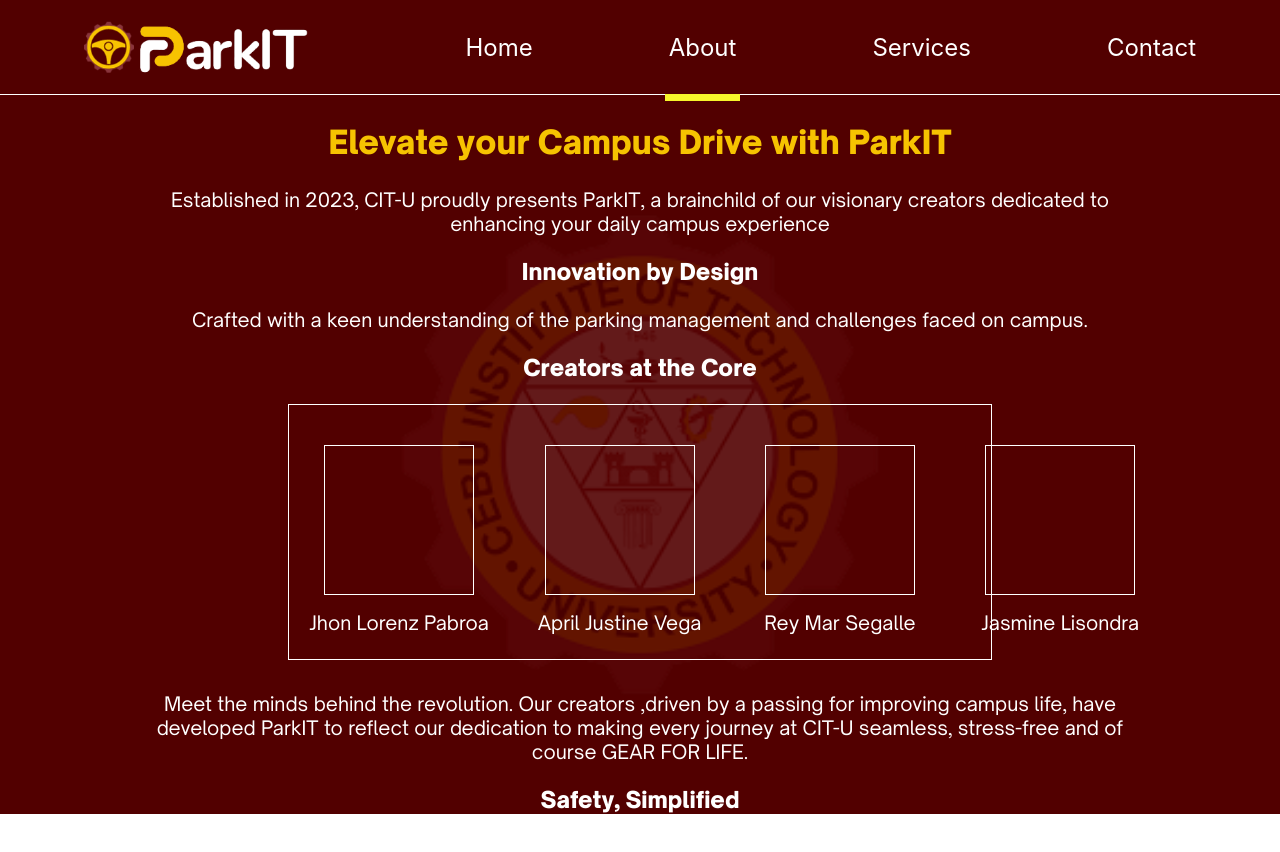
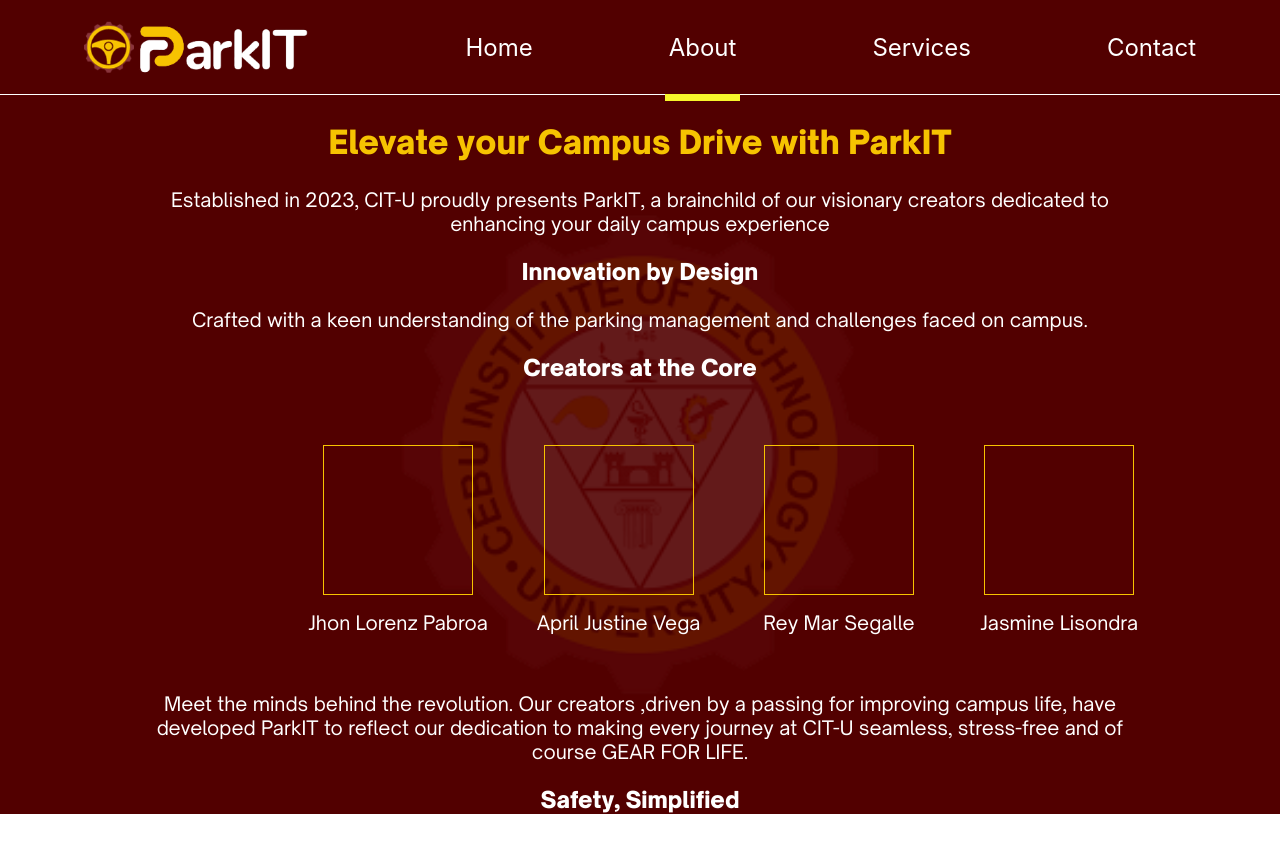
Before and after one commit to JhonoBrine/cituparkuiux, a React (Create React App) app: page /about in a window 1280 px wide. Shown: the top 852 px of the page. Built offline with nearby package versions, Linux system fonts and the light colour scheme.

Commit message:
"removed border for profile"

```diff
--- a/src/HomePage/styleMain/AboutPage.css
+++ b/src/HomePage/styleMain/AboutPage.css
@@ -53,7 +53,7 @@ h3{
     height: 16rem;
     width: 55vw;
     display: flex;
-    border: 1px white solid;
+    /* border: 1px white solid; */
     justify-content: space-between;
 
     margin-bottom: 2rem;
@@ -72,7 +72,7 @@ h3{
     height: 150px;
     width: 150px;
     margin: 1rem;
-    border: 1px solid white;
+    border: 1px solid #f6c301;
 }
 
 .citulogo-image{
```
